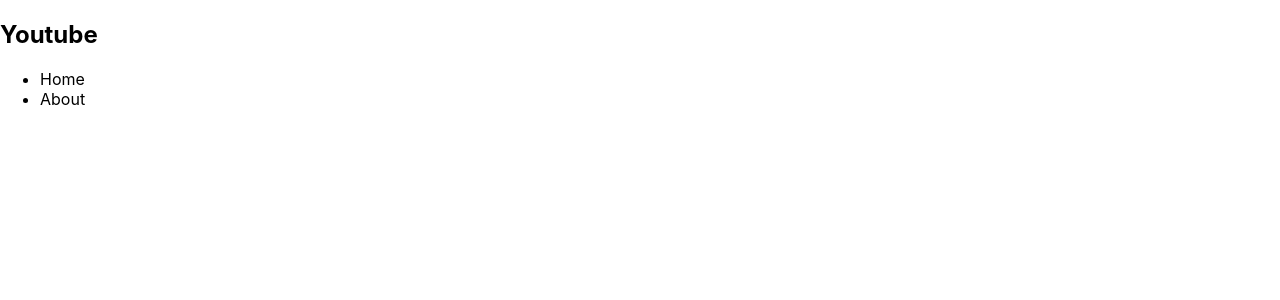
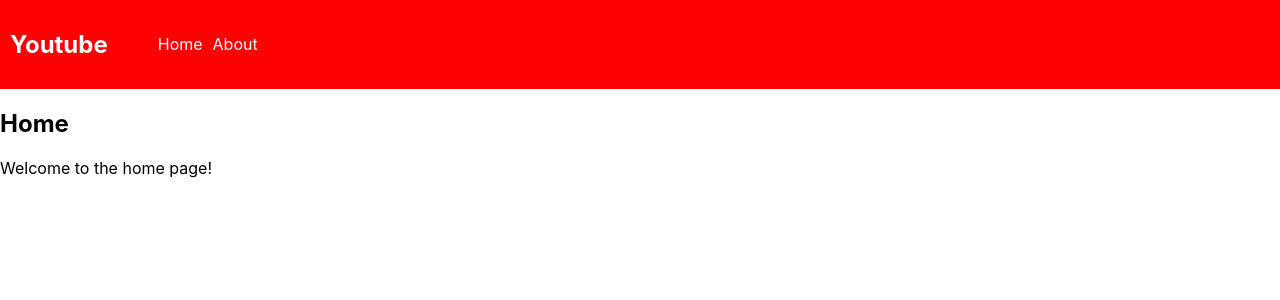
Before and after one commit to AllahvelS/youtube-clone-practice, a React (Create React App) app: page / in a window 1280 px wide. Shown: the top 300 px of the page. Built offline with nearby package versions, Linux system fonts and the light colour scheme.

Commit message:
Added CSS and link routes.

```diff
--- a/src/App.js
+++ b/src/App.js
@@ -4,27 +4,28 @@
 
 
 //Components
-import Header from './components/Header';
-import Footer from "./components/Footer";
-import Nav from "./components/Nav";
-import SearchBar from "./components/Searchbar";
+import Header from './Components/Header';
+import Home from './Components/Home'
+import About from './Components/About'
 
 //Css
 import './App.css';
 
+function App() {
+  return (
+    <Router>
+      <div>
+        <Header />
+        {/* Define your routes using the Routes component */}
+        <Routes>
+          {/* Define individual routes using the Route component */}
+          <Route path="/" element={<Home />} />
+          <Route path="/about" element={<About />} />
+        </Routes>
+      </div>
+    </Router>
+  );
+}
 
 
-
-
-
-
-
-function App() {
-  return (
-    <div>
-      <Header />
-    </div>
-  )
-}
-
 export default App;
--- /dev/null
+++ b/src/components/About.js
@@ -0,0 +1,12 @@
+import React from "react";
+
+const About = () => {
+  return (
+    <div>
+      <h2>About</h2>
+      <p>This is the about page.</p>
+    </div>
+  );
+};
+
+export default About;
--- a/src/components/Footer.js
+++ /dev/null
@@ -1,7 +0,0 @@
-export default function Footer() {
-    return (
-        <div>
-
-        </div>
-    )
-}
--- a/src/components/Header.js
+++ b/src/components/Header.js
@@ -1,17 +1,11 @@
-import { Link } from "react-router-dom"
+import React from "react";
+import Nav from "../Components/Nav";
+
 
 export default function Header() {
     return (
         <div>
-            <h2>Youtube</h2>
-            <ul>
-                <li>
-                    Home
-                </li>
-                <li>
-                    About
-                </li>
-            </ul>
+            <Nav />
         </div>
-    )
+    );
 }
--- /dev/null
+++ b/src/components/Home.js
@@ -0,0 +1,10 @@
+import React from "react";
+
+export default function Home(){
+  return (
+    <div>
+      <h2>Home</h2>
+      <p>Welcome to the home page!</p>
+    </div>
+  );
+};
--- /dev/null
+++ b/src/components/Nav.css
@@ -0,0 +1,22 @@
+.nav-container {
+    background-color: red;
+    display: flex;
+    align-items: center;
+    padding: 10px;
+  }
+
+  .nav-container h2 {
+    margin-right: 10px;
+    color: white;
+  }
+
+  .nav-links {
+    list-style: none;
+    display: flex;
+    gap: 10px;
+  }
+
+  .nav-links li a {
+    color: white;
+    text-decoration: none;
+  }
--- a/src/components/Nav.js
+++ b/src/components/Nav.js
@@ -1,7 +1,21 @@
-export default function Nav() {
-    return (
-        <div>
+import React from "react";
+import { Link } from "react-router-dom";
+import "./Nav.css";
 
-        </div>
-    )
-}
+const Nav = () => {
+  return (
+    <div className="nav-container">
+      <h2>Youtube</h2>
+      <ul className="nav-links">
+        <li>
+          <Link to="/">Home</Link>
+        </li>
+        <li>
+          <Link to="/about">About</Link>
+        </li>
+      </ul>
+    </div>
+  );
+};
+
+export default Nav;
--- /dev/null
+++ b/src/components/fetch.js
@@ -0,0 +1,5 @@
+// const URL = process.env.REACT_APP_API_KEY
+
+// fetch(
+//     `https://youtube.googleapis.com/youtube/v3/search?key=${REACT_APP_API_KEY}`
+//   );
```
Also changed, not shown: 1 other file (tests, documents, lock files or other folders).
